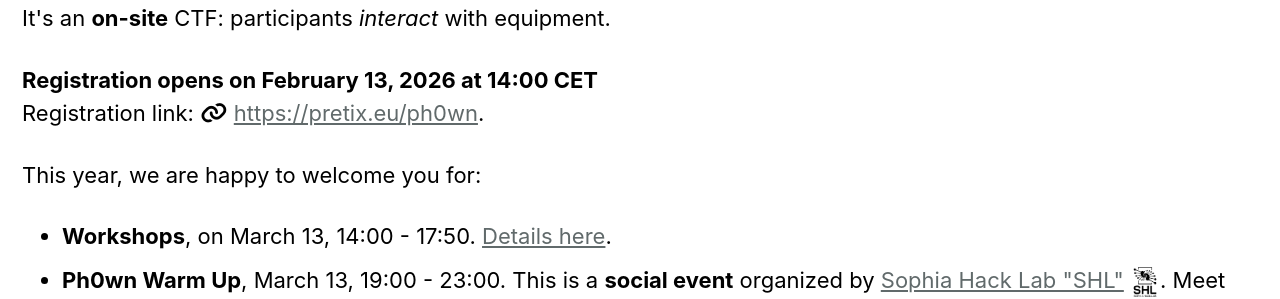
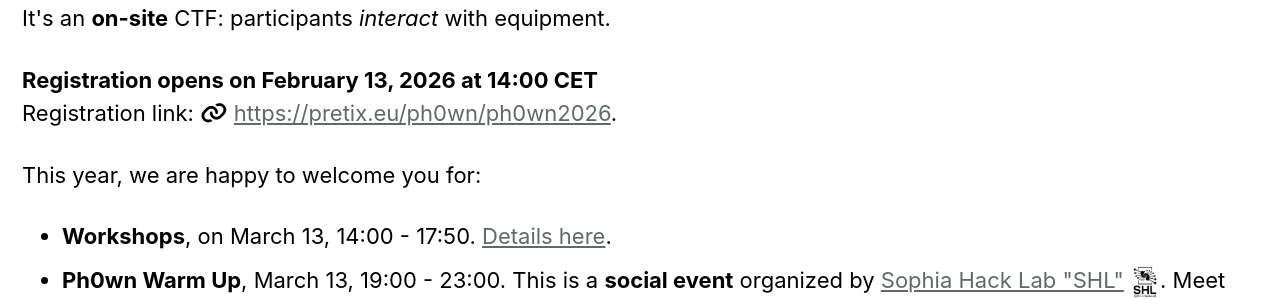
Before and after one commit to ph0wn/ph0wn.github.io, a Jekyll site: the page built from _pages/index.html, in a window 1280 px wide. Shown: the part 761-1060 px from the top of the page. Built offline with Jekyll 4.4.1, drawn with Linux system fonts in a browser that asks for light colours; cached includes are drawn as plain includes.

Commit message:
modifying completely

```diff
--- a/_pages/index.html
+++ b/_pages/index.html
@@ -28,7 +28,7 @@ header:
     <p>
       <b>Registration opens on February 13, 2026 at 14:00 CET</b>
       <br>
-      Registration link: <i class="fas fa-link"></i> <a href="https://pretix.eu/ph0wn/ph0wn2026">https://pretix.eu/ph0wn</a>.
+      Registration link: <i class="fas fa-link"></i> <a href="https://pretix.eu/ph0wn/ph0wn2026">https://pretix.eu/ph0wn/ph0wn2026</a>.
       </p>
     <p>
       This year, we are happy to welcome you for:
```
